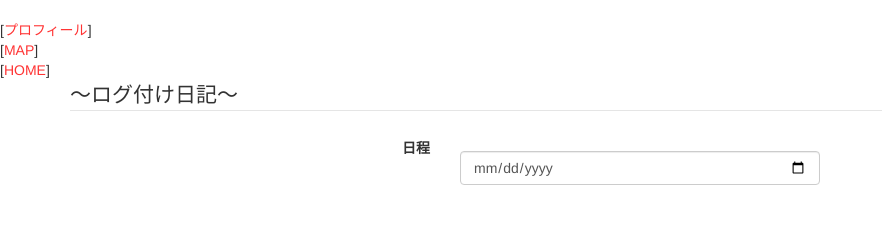
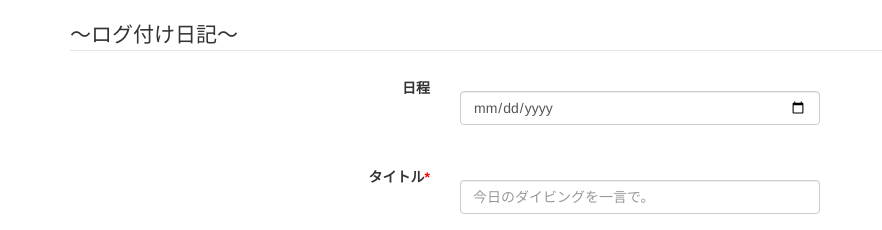
Before and after one commit to shinya-nexseed/team_20160627, a PHP site: page /seed_sns/log_add.php in a window 1280 px wide. Shown: the top 230 px of the page, without its empty margins (0-882 px from the left). Run offline with PHP 8.4, Linux system fonts and the light colour scheme; a user stored in the database is signed in; data that the repository does not hold is empty; some libraries are stand-ins or nearby versions.

Commit message:
微修正

```diff
--- /dev/null
+++ b/assets/css/custom.css
@@ -0,0 +1,3 @@
+.error, .required {
+  color: #FF0000;
+}
--- a/log_add.php
+++ b/log_add.php
@@ -38,7 +38,7 @@
             } else {
                 $image = "sample.jpg";
             }
-            }
+        }
 
         if (empty($_POST['suits'])) {
             $_POST['suits'] = -1000;
@@ -67,7 +67,8 @@
 
             mysqli_query($db, $sql) or die(mysqli_error($db));
 
-            header('Location: mypage.php?id='.$_SESSION['id']);
+            // header('Location: mypage.php?id='.$_SESSION['id']);
+            header('Location: home.php');
             exit();
         }
     }
@@ -78,8 +79,8 @@
 <html lang="ja">
 <head>
     <meta http-equiv="Content-Type" content="text/html; charset=UTF-8" />
-  　<link rel="stylesheet" type="text/css" href="">
   　<link rel="stylesheet" href="assets/css/bootstrap.css">
+  　<link rel="stylesheet" type="text/css" href="assets/css/custom.css">
     <title>ログ付け機能</title>
 
     <script type="text/javascript"
@@ -123,15 +124,6 @@
     </script>
 </head>
 <body onload="initialize()">
-<br>
-  [<a href="mypage.php?id=<?php echo htmlspecialchars($member['id']); ?>" style="color: #F33;">プロフィール</a>]
- <br>
- [<a href="map.php" style="color: #F33;">MAP</a>]
- <br>
- [<a href="home.php" style="color: #F33;">HOME</a>]
- <br>
-
-    <!-- <div id="map_canvas" style="width:500px; height:300px"></div> -->
 
     <div class="container">
         <form action="" class="form-horizontal" method="post" enctype="multipart/form-data">
@@ -149,7 +141,7 @@
 
                 <!--タイトル-->
                 <div class="form-group">
-                  　<label class="col-md-4 control-label" for="textinput">タイトル</label>
+                  　<label class="col-md-4 control-label" for="textinput">タイトル<span class="required">*</span></label>
                   　<div class="col-md-4">
                   　    <input id="textinput" name="title" type="text" placeholder="今日のダイビングを一言で。" class="form-control input-md">
                         <?php if(isset($error['title'])): ?>
```
Also changed, not shown: logs_picture/sample.jpg.
